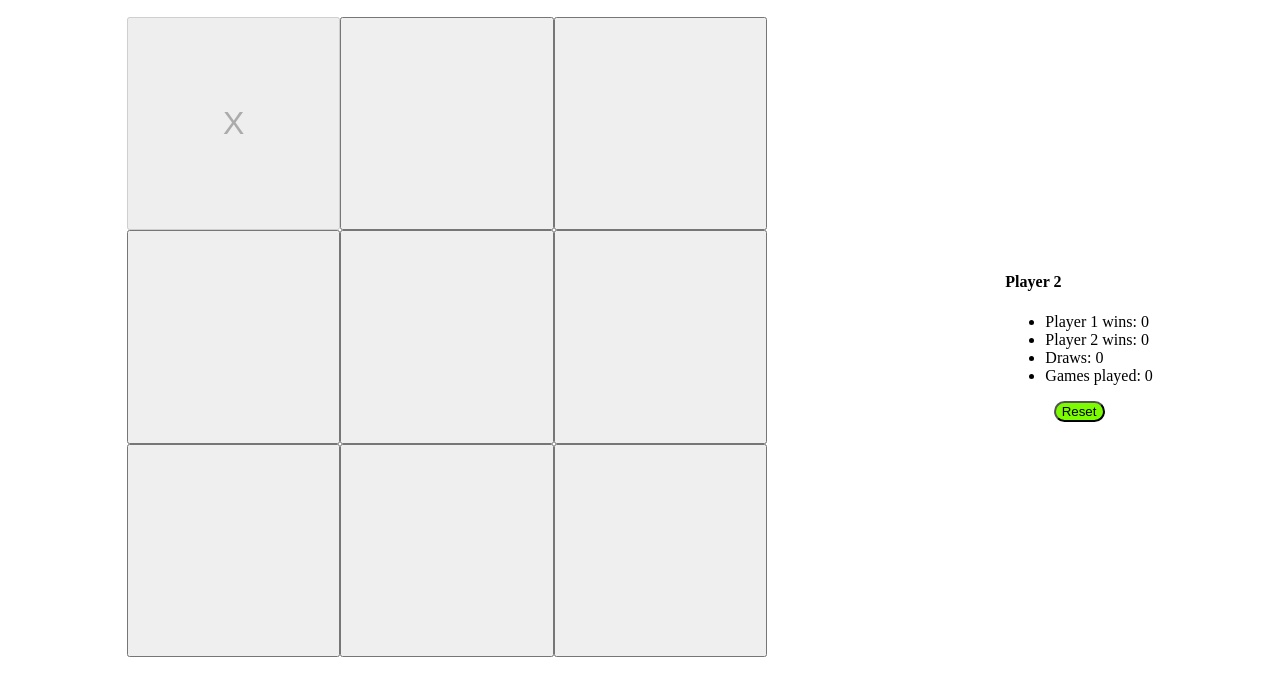
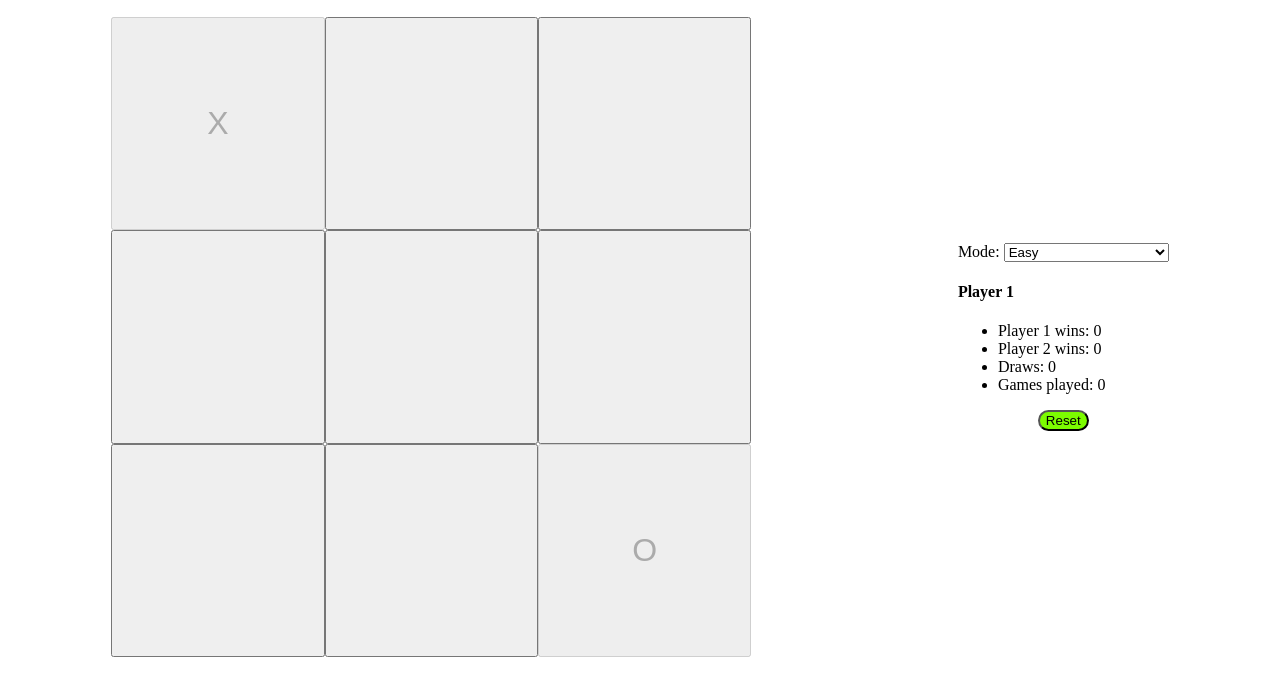
Before and after one commit to Rory-Sullivan/Tic-tac-toe, a plain HTML site: page index.html in a window 1280 px wide. Both pictures are taken after a click on the button 233 px from the left and 218 px from the top of the page. Shown: the part 95-790 px from the top of the page. Drawn offline with Linux system fonts and the light colour scheme.

Commit message:
Created and implimented easy AI.

```diff
--- a/MAIN.js
+++ b/MAIN.js
@@ -4,6 +4,7 @@ Controls event listeners and display for our Tic-tac-toe game.
 
 // Imports
 import { makeMove } from './modules/gameLogic.js';
+import { AI1_Move } from './modules/AI1.js';
 
 // Create game object to keep track of scores and the game board.
 let game = {
@@ -12,7 +13,7 @@ let game = {
   winner: -1, // Value for testing if there is a winner.
   // -1: no winner, 0: draw, 1: player1 wins, 2: player2 wins.
   playerTurn: 1, // Player 1 will start.
-  players: 2, // Number of user players (1 or 2).
+  mode: 1, // Game mode. 0: two player mode, 1: easy, 2: medium, 3: hard.
   p1Wins: 0,
   p2Wins: 0,
   draws: 0,
@@ -34,8 +35,8 @@ function pressed(event) {
   let position = event.target.value;
   event.target.disabled = true;
 
+  // Place 'X' or 'O' on board.
   let symbol;
-
   if (game.playerTurn == 1) {
     symbol = 'X';
   } else {
@@ -46,6 +47,7 @@ function pressed(event) {
   makeMove(game, position);
 
   if (game.winner !== -1) {
+    // If there is a winner.
     for (let button of gameButtons) {
       button.disabled = true;
     }
@@ -64,13 +66,31 @@ function pressed(event) {
     document.getElementById('draws').innerHTML = game.draws;
     document.getElementById('rounds').innerHTML = game.rounds;
   } else {
+    // If there is no winner.
+    // Update the displayed turn counter.
     document.getElementById(
       'playerStatus'
     ).innerHTML = `Player ${game.playerTurn}`;
+
+    // Make the computer play if needed.
+    if (game.mode !== 0 && game.playerTurn === 2) {
+      makeAIMove();
+    }
   }
 }
 
-// Reset game when reset button is pressed.
+function makeAIMove() {
+  let position;
+
+  if (game.mode === 1) {
+    position = AI1_Move(game);
+  }
+
+  // Trigger the appropriate button.
+  gameButtons[position].click();
+}
+
+// Start a new round when reset button is pressed.
 function reset() {
   game.board = [0, 0, 0, 0, 0, 0, 0, 0, 0];
   game.moves = 0;
@@ -80,4 +100,9 @@ function reset() {
     button.innerHTML = null;
     button.disabled = false;
   }
+
+  // Make an AI move if the computer is starting.
+  if (game.mode !== 0 && game.playerTurn === 2) {
+    makeAIMove();
+  }
 }
--- a/index.html
+++ b/index.html
@@ -26,6 +26,14 @@
       </div>
 
       <div id="metrics">
+        <label for="gameMode">Mode:</label>
+        <select name="gameMode" id="gameMode">
+          <option value="0">Two player</option>
+          <option value="1" selected>Easy</option>
+          <option value="2">Medium</option>
+          <option value="3">Hard (impossible to win)</option>
+        </select>
+
         <h4 id="playerStatus">Player 1</h4>
         <ul>
           <li>Player 1 wins: <var id="p1Wins">0</var></li>
--- /dev/null
+++ b/modules/AI1.js
@@ -0,0 +1,67 @@
+/**
+ * Artificial intelligence for the user to play against.
+ * AI1 (EASY)
+ * This AI simply makes a random move from the possible moves.
+ */
+
+// Our game object is below for reference.
+// let game = {
+//   board: [0, 0, 0, 0, 0, 0, 0, 0, 0],
+//   moves: 0,
+//   winner: -1, // Value for testing if there is a winner.
+//   // -1: no winner, 0: draw, 1: player1 wins, 2: player2 wins.
+//   playerTurn: 1, // Player 1 will start.
+//   players: 2, // Number of user players (1 or 2).
+//   p1Wins: 0,
+//   p2Wins: 0,
+//   draws: 0,
+//   rounds: 0
+// };
+
+/**
+ * Move function for AI1 (Easy)
+ */
+function AI1_Move(game) {
+  // Get a random move.
+  let position = getRandInt(0, 8);
+  let origPosition = position; // Original position.
+
+  // Make sure it is a valid move.
+  while (game.board[position] !== 0) {
+    position++;
+
+    // Wrap if we reach the end of the board.
+    // This is necessary because we may not start at the beginning of the board.
+    if (position === 9) {
+      position = 0;
+    }
+
+    // Make sure we don't have an infinite loop.
+    if (position === origPosition) {
+      throw 'No possible move';
+    }
+  }
+  return position;
+
+  /**
+   * Gets a random integer between the two input values (inclusive).
+   */
+  function getRandInt(min, max) {
+    min = Math.ceil(min);
+    max = Math.floor(max);
+
+    let randNum = Math.random();
+    return Math.floor(randNum * (max - min + 1)) + min;
+  }
+}
+
+export { AI1_Move };
+
+// Testing code.
+// console.log(getRandInt(10, 99));
+
+// let game = {
+//   board: [1, 1, 1, 1, 1, 1, 0, 1, 1]
+// };
+
+// console.log(AI1_Move(game));
--- a/modules/gameLogic.js
+++ b/modules/gameLogic.js
@@ -1,6 +1,6 @@
-/*
-Controls game flow for our Tic-tac-toe game.
-*/
+/**
+ * Controls game flow for our Tic-tac-toe game.
+ */
 
 // Our game object is below for reference.
 // let game = {
```
